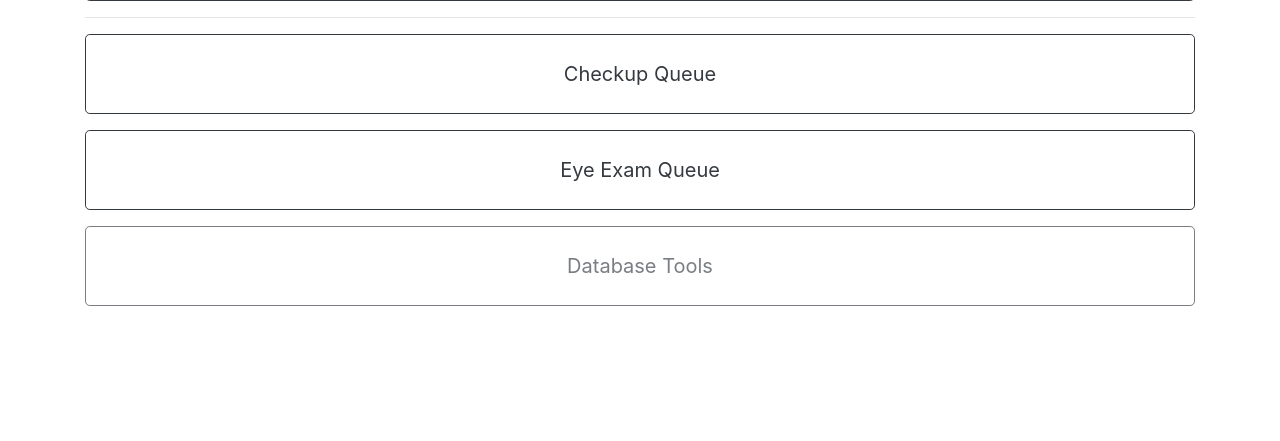
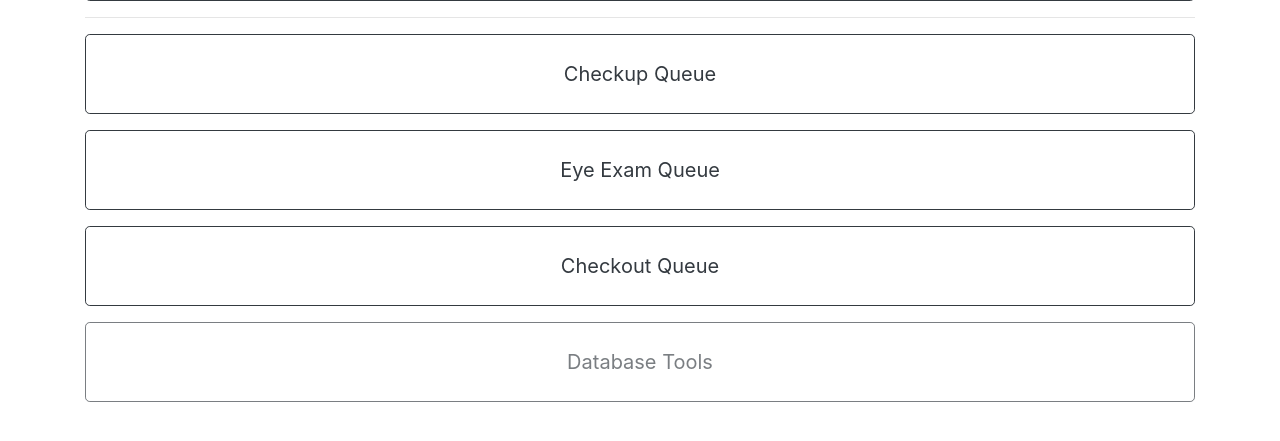
Before and after one commit to TJBrunson/MOCRecords, a Django app: page / in a window 1280 px wide. Shown: the part 304-745 px from the top of the page. Run offline with Django 3.2, Linux system fonts and the light colour scheme; some libraries are stand-ins or nearby versions.

Commit message:
added index page link to checkout queue

```diff
--- a/patientRecords/templates/patientRecords/index.html
+++ b/patientRecords/templates/patientRecords/index.html
@@ -9,6 +9,7 @@
     <hr>
     <a href="{% url 'patientRecords:checkup_queue' %}" class="btn btn-lg btn-outline-dark my-3 pt-4 btn-block" role="button" aria-pressed="true"><p> Checkup Queue</p></a>
     <a href="{% url 'patientRecords:eye_care_queue' %}" class="btn btn-lg btn-outline-dark my-3 pt-4 btn-block" role="button" aria-pressed="true"><p> Eye Exam Queue</p></a>
+    <a href="{% url 'patientRecords:checkout_queue' %}" class="btn btn-lg btn-outline-dark my-3 pt-4 btn-block" role="button" aria-pressed="true"><p> Checkout Queue</p></a>
     <a href="#" class="btn btn-lg btn-outline-dark my-3 pt-4 btn-block disabled" role="button" aria-pressed="true"><p> Database Tools</p></a>
   </div>
 </div>
```
